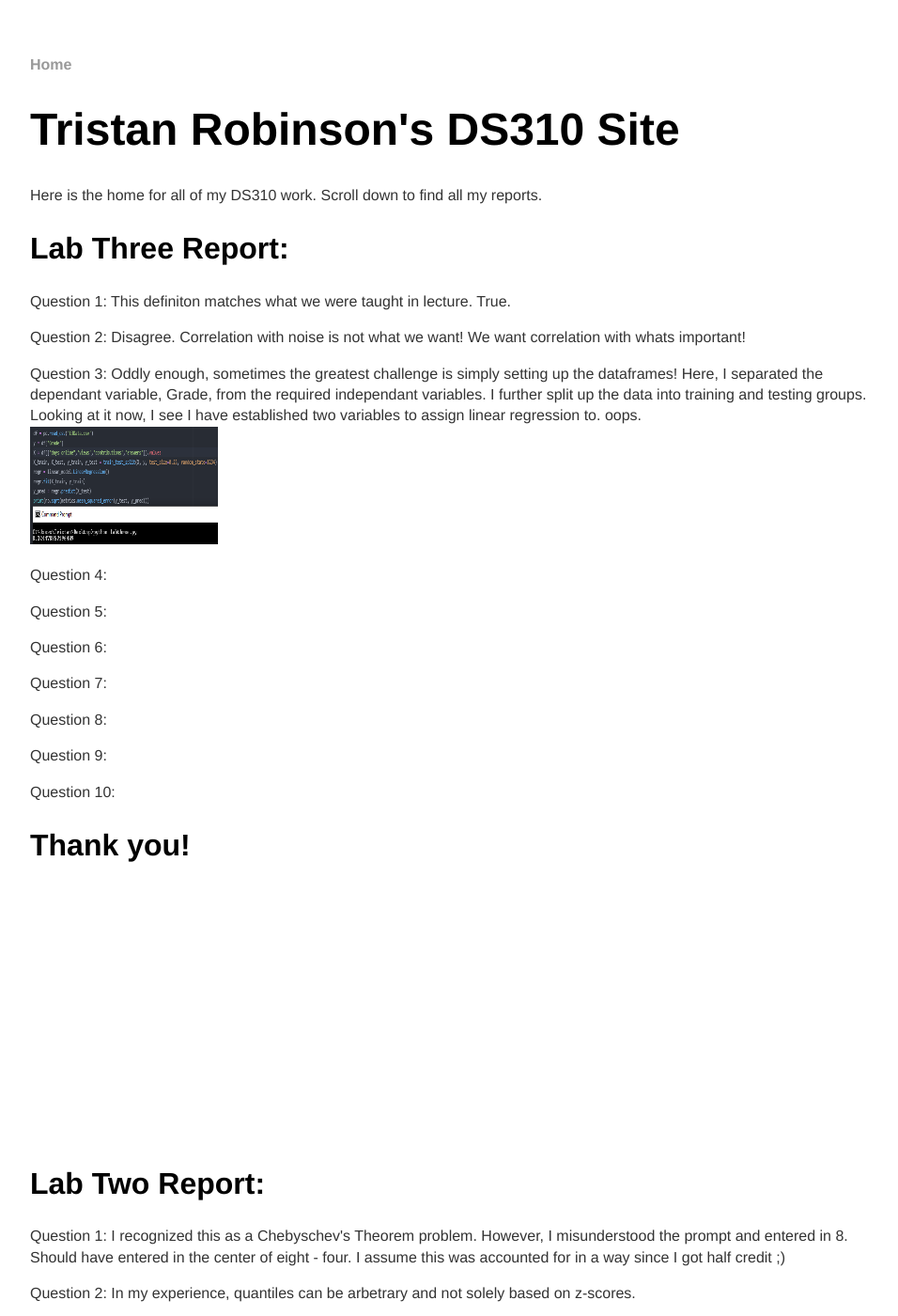
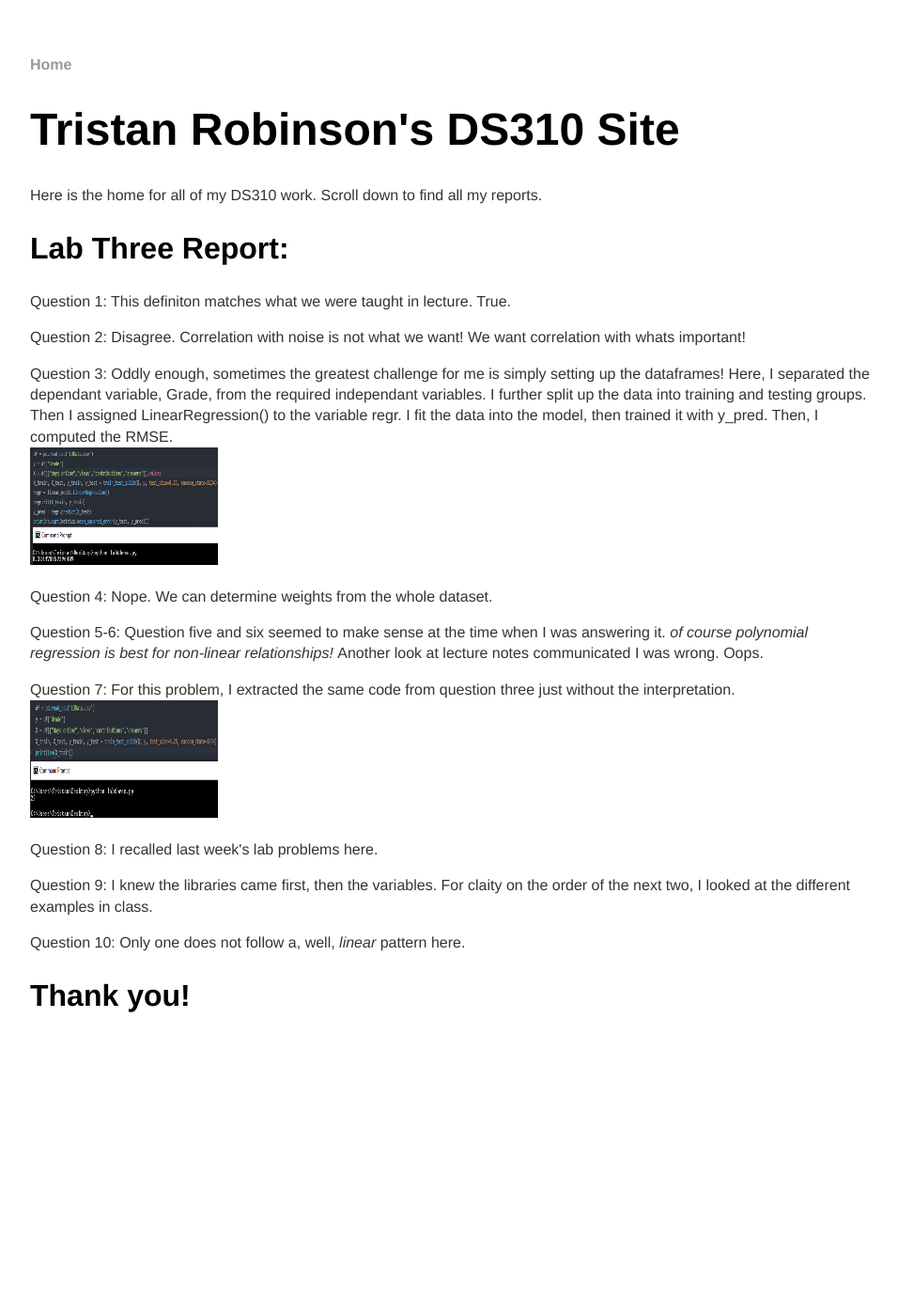
Before and after one commit to tlrob/tlrob.github.io, a Jekyll site: the page built from index.html, in a window 1280 px wide and 1400 px high. Shown: the whole window at 94% size, without its empty margins (160-1116 px from the left). Built offline with Jekyll 4.4.1, drawn with Linux system fonts in a browser that asks for light colours.

Commit message:
Update index.html

```diff
--- a/index.html
+++ b/index.html
@@ -8,14 +8,13 @@ title: tlrob's site
 	<h2>Lab Three Report:</h2>
 	<p>Question 1: This definiton matches what we were taught in lecture. True.</p>
 	<p>Question 2: Disagree. Correlation with noise is not what we want! We want correlation with whats important!</p>
-	<p>Question 3: Oddly enough, sometimes the greatest challenge is simply setting up the dataframes! Here, I separated the dependant variable, Grade, from the required independant variables. I further split up the data into training and testing groups. Looking at it now, I see I have established two variables to assign linear regression to. oops. <br> <img src="l3q3.png" alt="q3_r" width="200" height="125"><br></p>
-	<p>Question 4: </p>
-	<p>Question 5: </p>
-	<p>Question 6: </p>
-	<p>Question 7: </p>
-	<p>Question 8: </p>
-	<p>Question 9: </p>
-	<p>Question 10:</p>
+	<p>Question 3: Oddly enough, sometimes the greatest challenge for me is simply setting up the dataframes! Here, I separated the dependant variable, Grade, from the required independant variables. I further split up the data into training and testing groups. Then I assigned LinearRegression() to the variable regr. I fit the data into the model, then trained it with y_pred. Then, I computed the RMSE. <br> <img src="l3q3.png" alt="q3_r" width="200" height="125"><br></p>
+	<p>Question 4: Nope. We can determine weights from the whole dataset.</p>
+	<p>Question 5-6: Question five and six seemed to make sense at the time when I was answering it. <i> of course polynomial regression is best for non-linear relationships! </i> Another look at lecture notes communicated I was wrong. Oops.</p>
+	<p>Question 7: For this problem, I extracted the same code from question three just without the interpretation. <br> <img src="l3q7.png" alt="q3_r" width="200" height="125"><br></p>
+	<p>Question 8: I recalled last week's lab problems here.</p>
+	<p>Question 9: I knew the libraries came first, then the variables. For claity on the order of the next two, I looked at the different examples in class. </p>
+	<p>Question 10: Only one does not follow a, well, <i>linear</i> pattern here.</p>
 	<h2> Thank you!</h2>
 	<br><br><br><br><br><br><br><br><br><br><br><br><br><br><br>
 	<h2>Lab Two Report:</h2>
```
